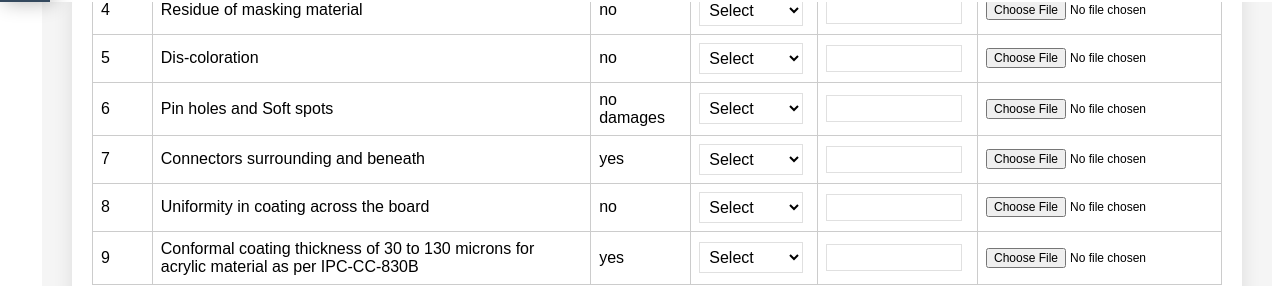
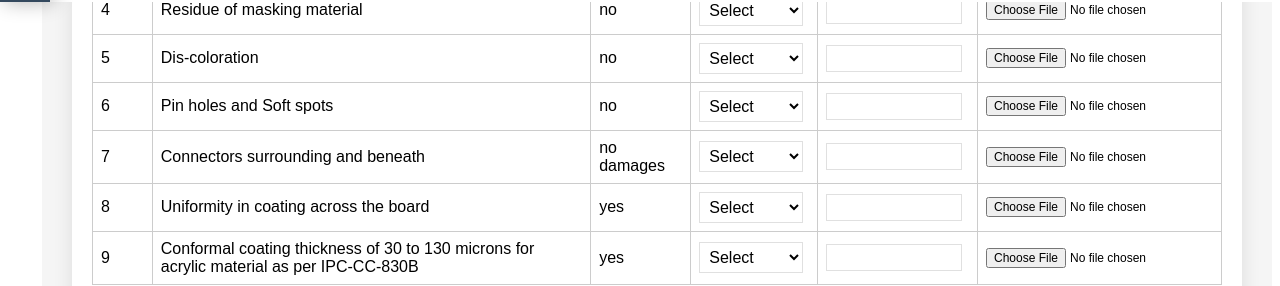
Before and after one commit to yogeshwar-2004y/d2RO_trail, a Vue app in the folder frontend/: page /templates/conformal-coating-inspection/1/1 in a window 1280 px wide. Shown: the part 798-1084 px from the top of the page. Built offline with nearby package versions, Linux system fonts and the light colour scheme; no server answers.

Commit message:
expected fields

```diff
--- a/frontend/src/templates/Conformalcoatinginspectionreport.vue
+++ b/frontend/src/templates/Conformalcoatinginspectionreport.vue
@@ -200,17 +200,21 @@ export default {
         },
         {
           case: "Pin holes and Soft spots",
-          expected: "no damages",
+          expected: "no",
           observation: "",
           remark: "",
         },
         {
           case: "Connectors surrounding and beneath",
-          expected: "yes",
+          expected: "no damages",
           observation: "",
           remark: "",
         },
-        { case: "Uniformity in coating across the board", expected: "no", observation: "", remark: "" },
+        { case: "Uniformity in coating across the board",
+        expected: "yes",
+        observation: "",
+        remark: ""
+        },
         {
           case: "Conformal coating thickness of 30 to 130 microns for acrylic material as per IPC-CC-830B",
           expected: "yes",
```
